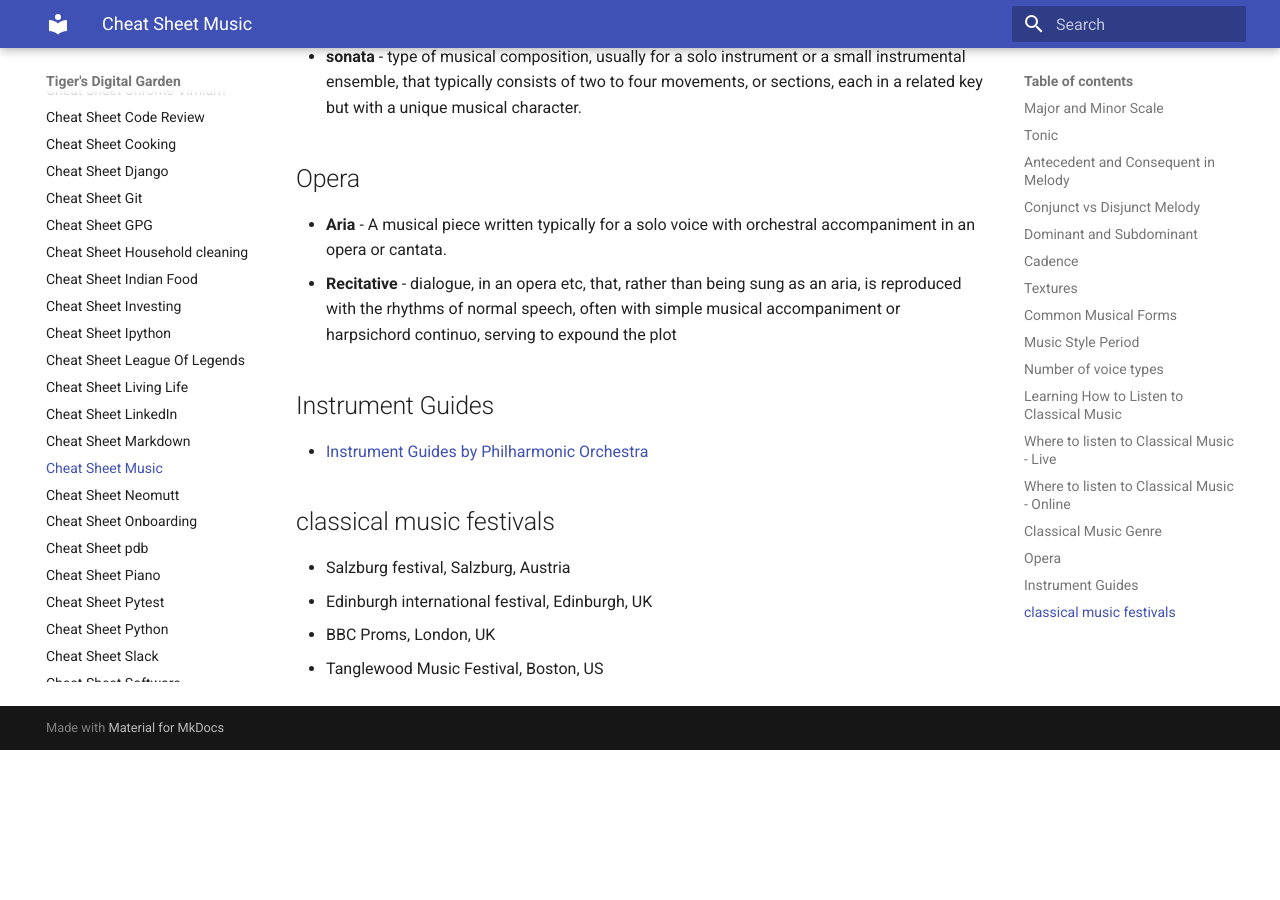
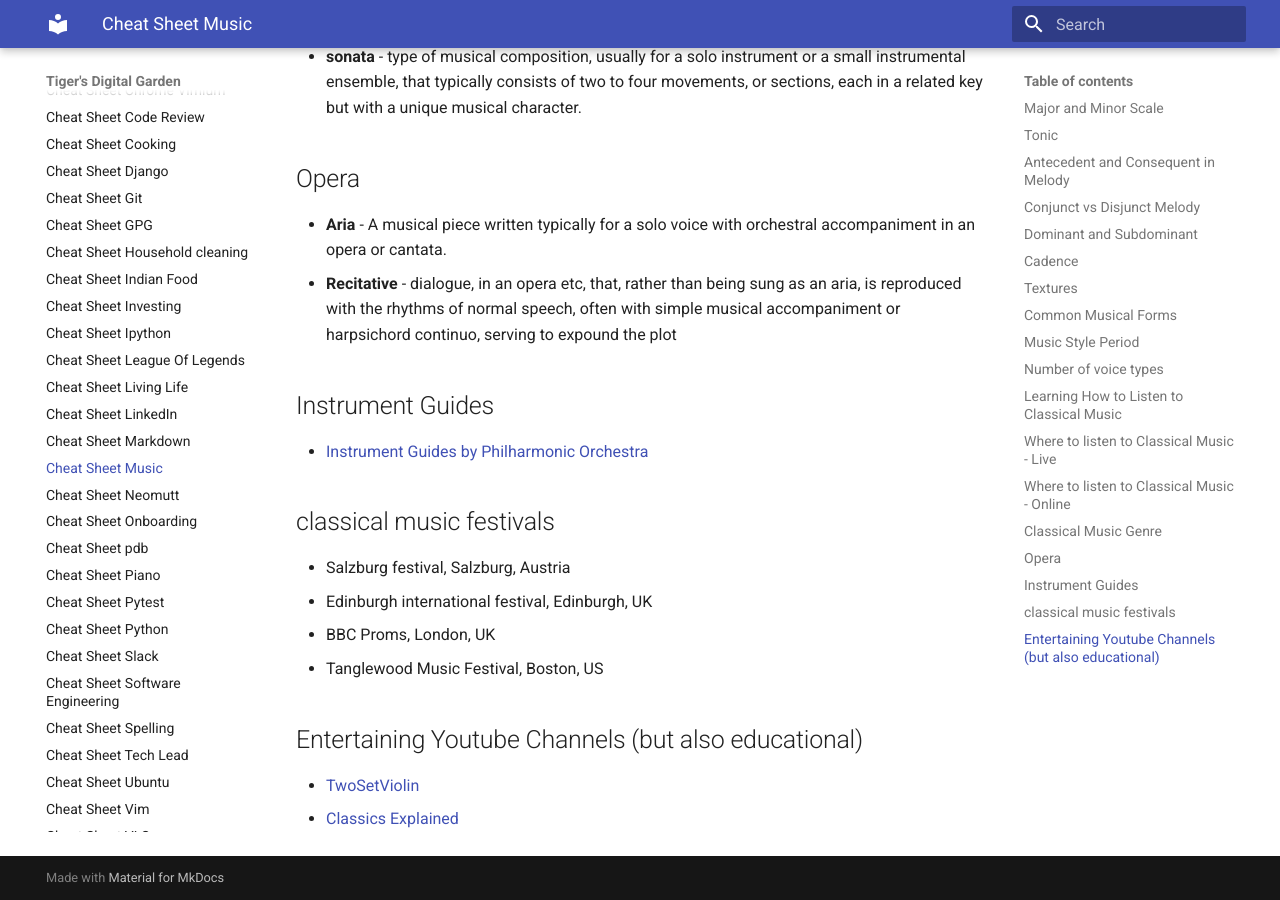
Before and after one commit to ynotstartups/notes, an MkDocs documentation site: the page built from notes/cheat-sheet-music.md, in a window 1280 px wide and 900 px high, scrolled down 4438 px. Built offline with MkDocs 1.6.1 and Material for MkDocs 9.7.7, drawn with Linux system fonts in a browser that asks for light colours; before the commit the page ends 5188 px from its top, so only the background shows below that.

Commit message:
add Youtube channels

```diff
--- a/notes/cheat-sheet-music.md
+++ b/notes/cheat-sheet-music.md
@@ -157,3 +157,8 @@
 - Edinburgh international festival, Edinburgh, UK
 - BBC Proms, London, UK
 - Tanglewood Music Festival, Boston, US
+
+## Entertaining Youtube Channels (but also educational)
+
+- [TwoSetViolin](https://www.youtube.com/channel/UCAzKFALPuF_EPe-AEI0WFFw)
+- [Classics Explained](https://www.youtube.com/channel/UCjjae93847ZdOM9FDpgGVRg)
```
